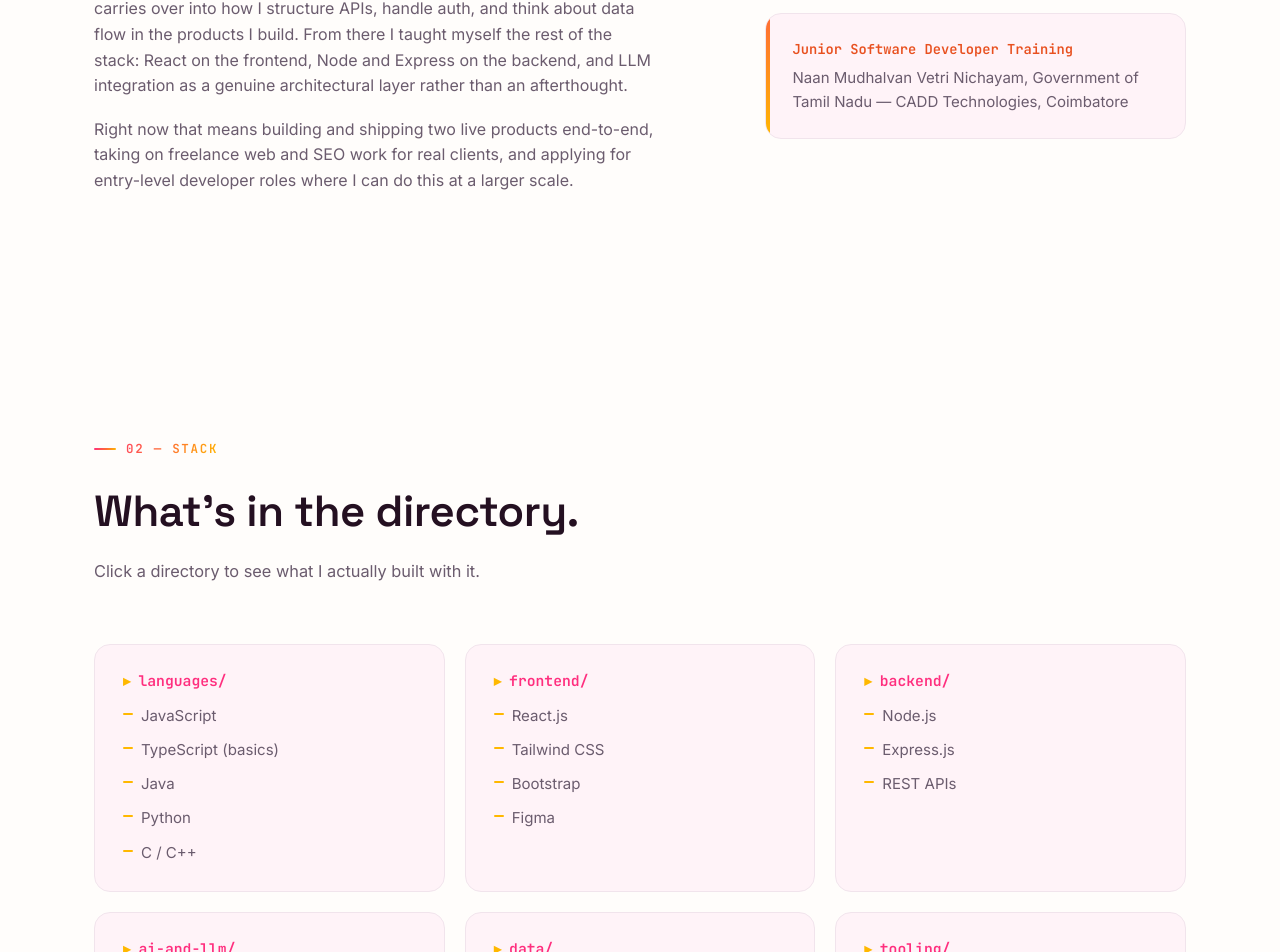
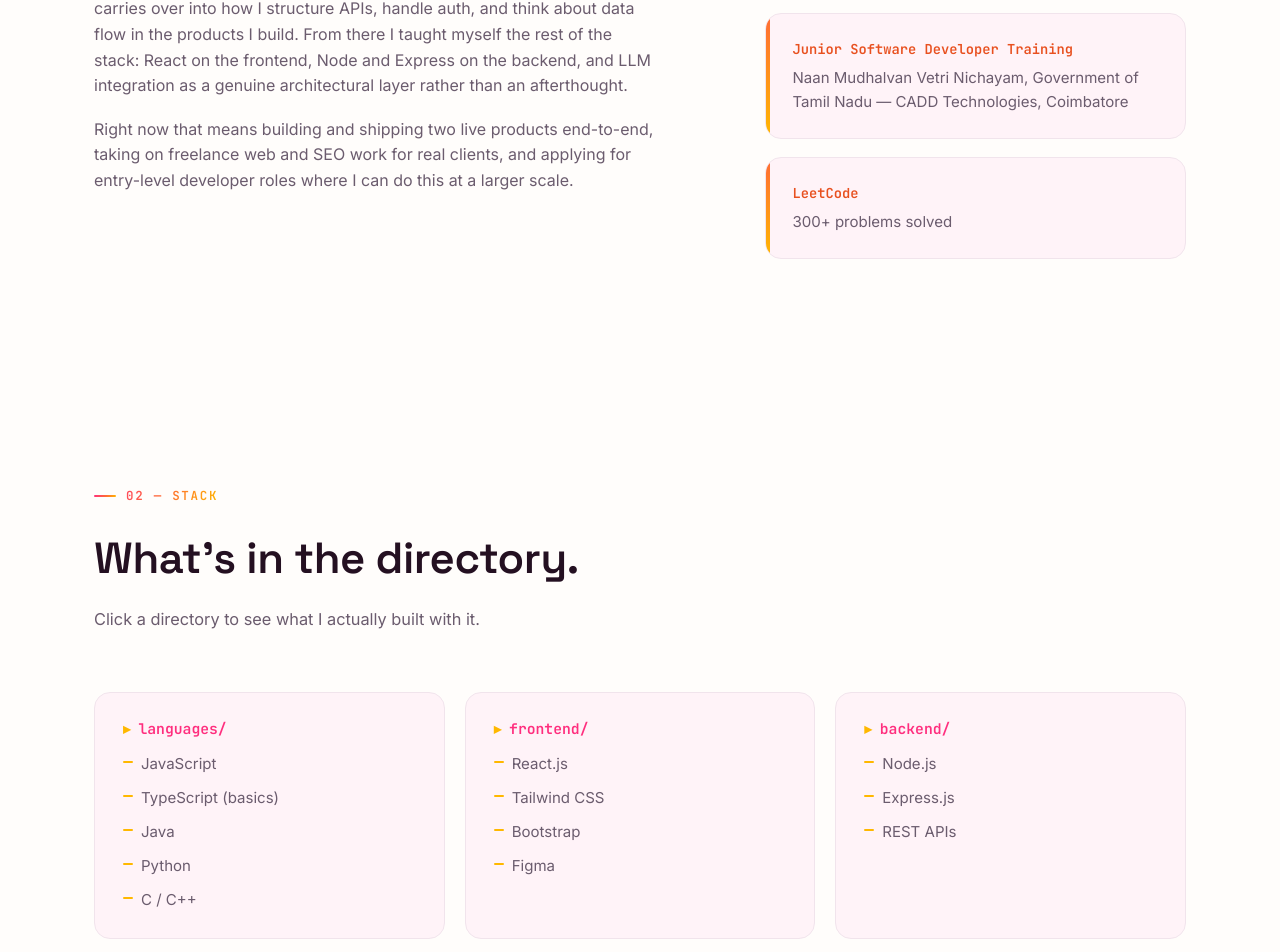
Before and after one commit to RAJASEKAR-01/AI-Integrated-Portfolio, a React (Vite) app: page / in a window 1280 px wide. Shown: the part 1161-2113 px from the top of the page. Built offline with nearby package versions, Linux system fonts and the light colour scheme; no server answers.

Commit message:
update leetcode

```diff
--- a/src/data/content.js
+++ b/src/data/content.js
@@ -166,6 +166,7 @@ export const credentials = [
   { label: 'B.Sc Computer Science (Cyber Security)', detail: 'Dr. SNS Rajalakshmi College of Arts and Science — CGPA 8.1' },
   { label: 'TCS NQT', detail: 'Java score: 81.93%' },
   { label: 'Junior Software Developer Training', detail: 'Naan Mudhalvan Vetri Nichayam, Government of Tamil Nadu — CADD Technologies, Coimbatore' },
+  { label: 'LeetCode', detail: '300+ problems solved' },
 ]
 export const clientWork = [
   {
```
